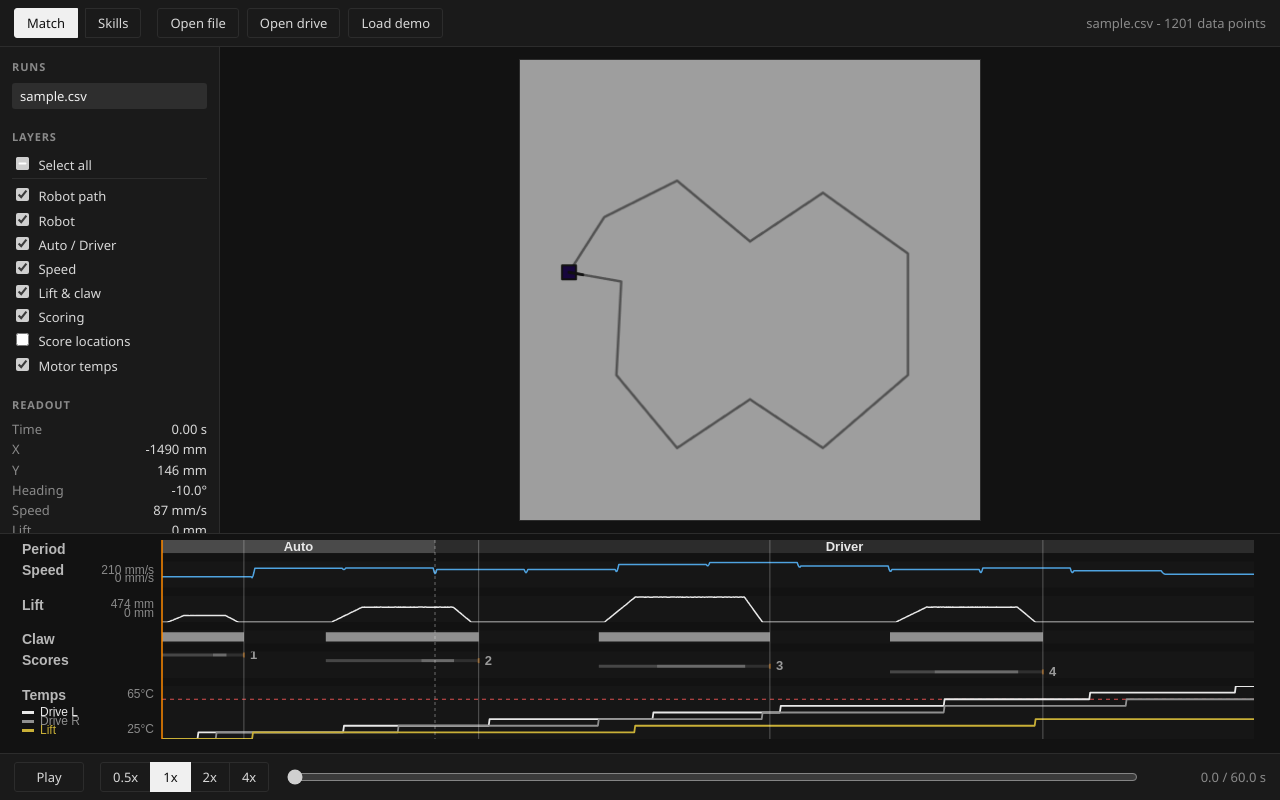
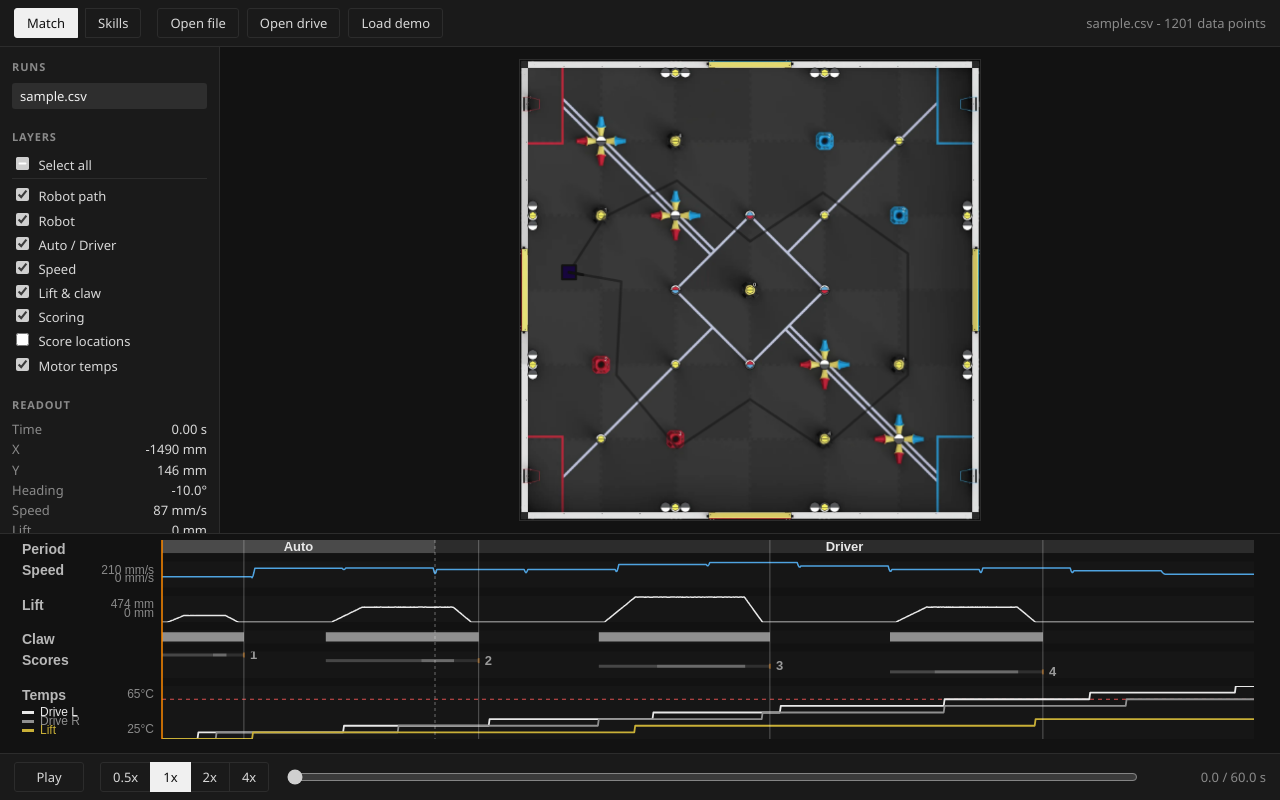
Before and after one commit to Jack-Jacobson/vex-visualizer, a plain HTML site: page web/index.html in a window 1280 px wide. Drawn offline with Linux system fonts and the light colour scheme.

Commit message:
optimize for speed

```diff
--- a/web/app.js
+++ b/web/app.js
@@ -1,6 +1,6 @@
 const FIELD_MM = 12 * 304.8;
 const ORIGIN = "center";
-const IMAGES = { match: "assets/match.png", skills: "assets/skills.png" };
+const IMAGES = { match: "assets/match.webp", skills: "assets/skills.webp" };
 const FLOOR_INSET = 34 / 2000;
 const FONT = 'Arial, Helvetica, sans-serif';
 document.documentElement.style.setProperty("--font", FONT);
@@ -725,10 +725,6 @@ function drawField() {
     ctx.drawImage(img, 0, 0, canvas.width, canvas.height);
   } else {
     drawGrid();
-    ctx.fillStyle = "#555";
-    ctx.font = `${canvas.width / 40}px ${FONT}`;
-    ctx.textAlign = "center";
-    ctx.fillText(`Add web/${IMAGES[state.field]}`, canvas.width / 2, canvas.height / 2);
   }
 
   drawPaths();
@@ -1190,9 +1186,7 @@ window.addEventListener("pywebviewready", () => {
   refreshDrive();
   loadPaths();
 });
-window.addEventListener("load", () => {
-  setTimeout(() => {
-    if (!desktop) loadDemo();
-  }, 400);
-});
+setTimeout(() => {
+  if (!desktop && !window.pywebview) loadDemo();
+}, 100);
 resize();
--- a/web/index.html
+++ b/web/index.html
@@ -4,6 +4,8 @@
   <meta charset="utf-8">
   <title>Telemetry Visualizer</title>
   <meta name="viewport" content="width=device-width, initial-scale=1">
+  <link rel="preload" as="image" href="assets/match.webp" type="image/webp">
+  <link rel="preload" as="fetch" href="assets/sample.csv" crossorigin>
   <link rel="stylesheet" href="style.css">
 </head>
 <body>
@@ -88,6 +90,6 @@
     <span id="timeLabel">0.0 / 0.0 s</span>
   </footer>
 
-  <script src="app.js"></script>
+  <script src="app.js" defer></script>
 </body>
 </html>
```
Also changed, not shown: web/assets/match.webp (added), web/assets/skills.webp (added), 6 other files.
